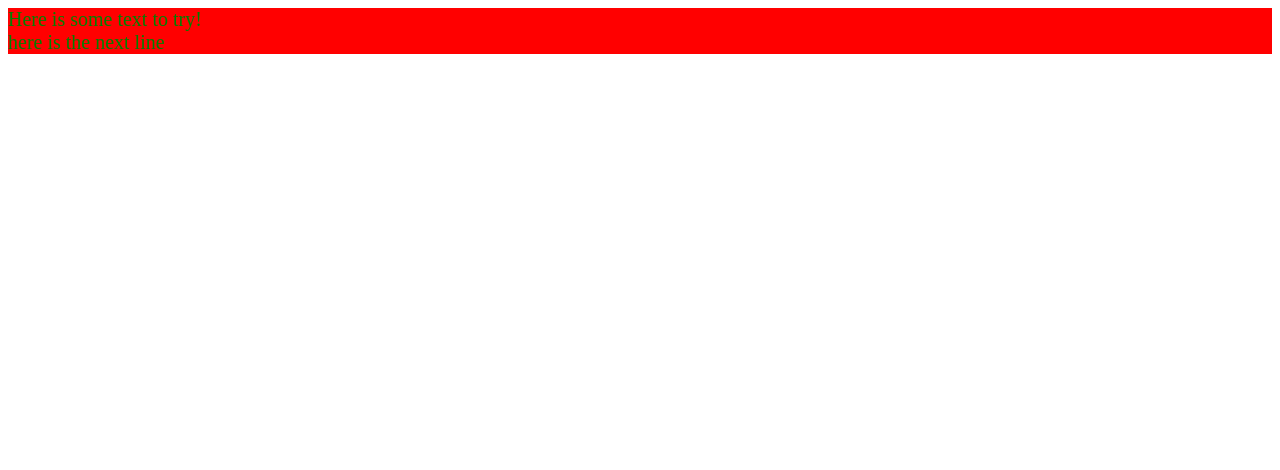
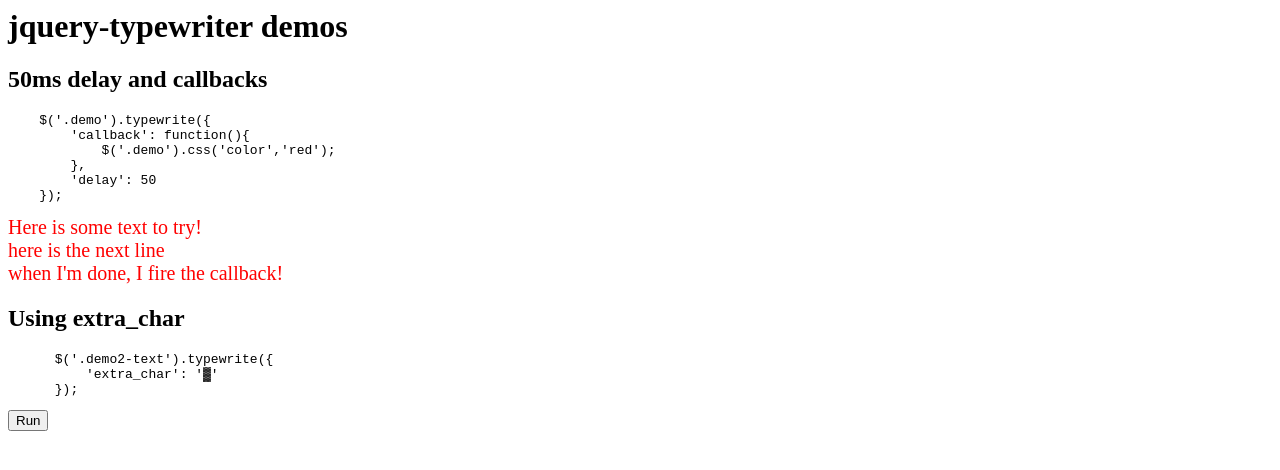
Before and after one commit to chadselph/jquery-typewriter, a plain HTML site: page index.html in a window 1280 px wide. Drawn offline with nearby package versions, Linux system fonts and the light colour scheme.

Commit message:
add more examples

```diff
--- a/index.html
+++ b/index.html
@@ -1,11 +1,45 @@
-<div class="demo">Here is some text to try!</div>
-<div class="demo">here is the next line</div>
+<meta charset="UTF-8">
+<h1>jquery-typewriter demos</h1>
+
+<h2>50ms delay and callbacks</h2>
+<pre>
+    $('.demo').typewrite({
+        'callback': function(){
+            $('.demo').css('color','red');
+        },
+        'delay': 50
+    });
+</pre>
+
+<div class="demo hidden">Here is some text to try!</div>
+<div class="demo hidden">here is the next line</div>
+<div class="demo hidden">when I'm done, I fire the callback!</div>
+
+
+<h2>Using extra_char</h2>
+
+<pre>
+      $('.demo2-text').typewrite({
+          'extra_char': '▓'
+      });
+</pre>
+<button class="demo2">Run</button>
+
+
+<div class="demo2-text hidden">Using an extra char as a cursor!</div>
+
 
 <style type="text/css">
+    .hidden {
+        display: none;
+    }
     .demo {
-        display: none;
         font-size: 15pt;
         color: green;
+    }
+    .demo2-text {
+        font-size: 15pt;
+        font-family: monospace;
     }
 </style>
 
@@ -16,11 +50,16 @@
 $(document).ready(function() {
     $('.demo').typewrite({
         'callback': function(){
-            $('.demo').css('background-color','red');
+            $('.demo').css('color','red');
         },
-        'delay': 100
-
+        'delay': 50
+    });
+    $('.demo2').click(function() {
+        $('.demo2-text').typewrite({
+            'extra_char': '▓'
+        });
     });
 });
 
+
 </script>
```
